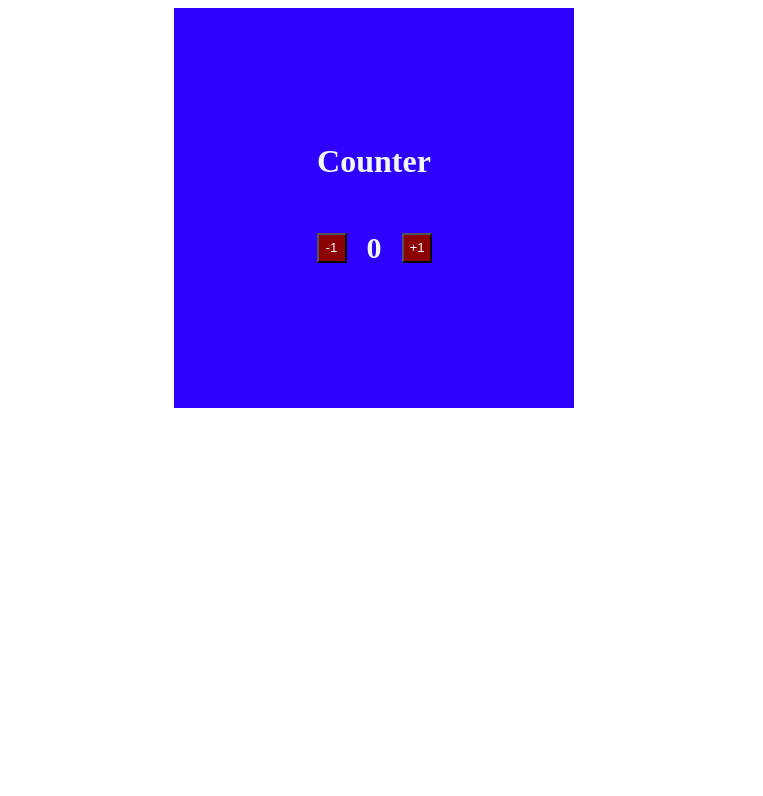
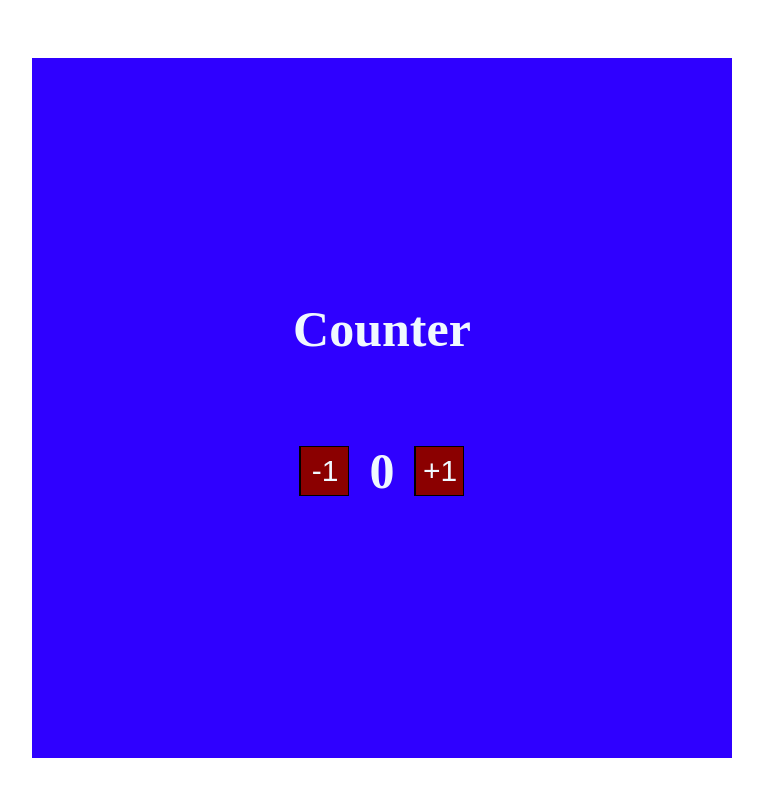
Before and after one commit to PanicS7/Counter, an Angular app: page / in a window 1280 px wide. Shown: the top 796 px of the page, without its empty margins (266-1029 px from the left). Built offline with nearby package versions, Linux system fonts and the light colour scheme.

Commit message:
improved style

```diff
--- a/src/app/app.css
+++ b/src/app/app.css
@@ -0,0 +1,7 @@
+#page-container {
+  width: 100vw;
+  height: 100vh;
+  display: flex;
+  justify-content: center;
+  align-items: center;
+}
--- a/src/app/app.html
+++ b/src/app/app.html
@@ -1,3 +1,3 @@
-<div>
+<div id="page-container">
   <app-counter></app-counter>
 </div>
--- a/src/app/counter/counter.css
+++ b/src/app/counter/counter.css
@@ -1,6 +1,6 @@
 #counter-container {
-  width: 400px;
-  height: 400px;
+  width: 700px;
+  height: 700px;
   background-color: rgb(47, 0, 255);
   color:aliceblue;
   margin: auto;
@@ -17,15 +17,28 @@
   justify-self: center;
 }
 
+#counter-headline {
+  font-size: 50px;
+}
+
 #counter-body button {
+  box-sizing: border-box;
   background-color:darkred;
   color:aliceblue;
-  width: 30px;
-  height: 30px;
+  width: 50px;
+  height: 50px;
   margin:auto;
+  cursor: pointer;
+  border: 1px solid black;
+  border-left: 2px solid black; /* visual fix */
+  padding: 10px;
+  display: flex;
+  justify-content: center;
+  align-items: center;
+  font-size: 30px;
 }
 
 #counter-data {
-  font-size: 30px;
+  font-size: 50px;
   font-weight: bold;
 }
```
